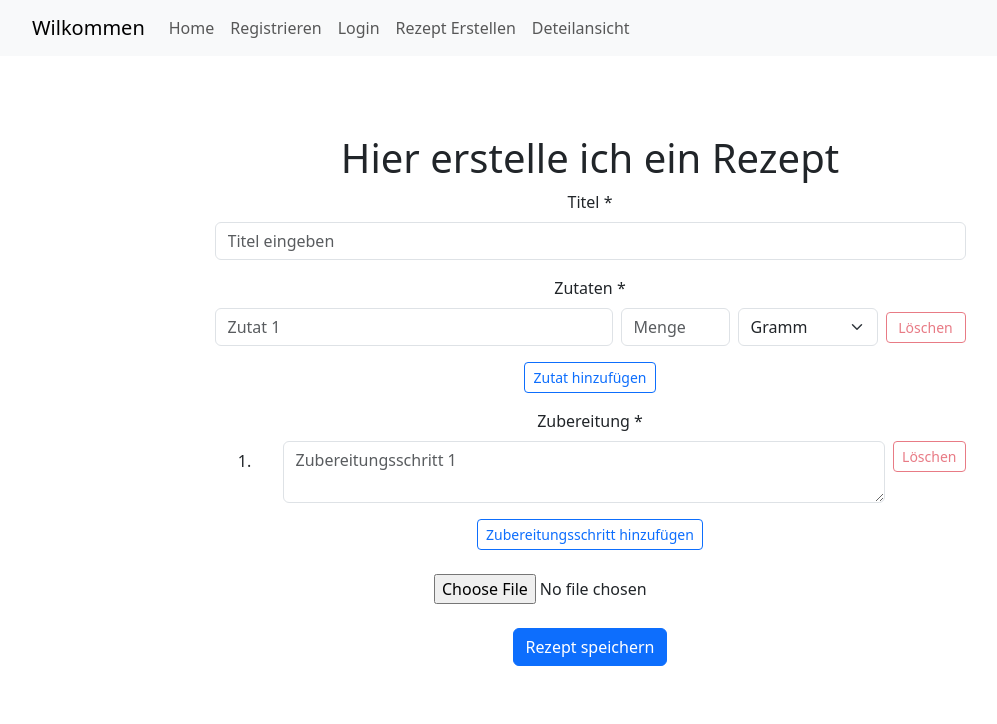
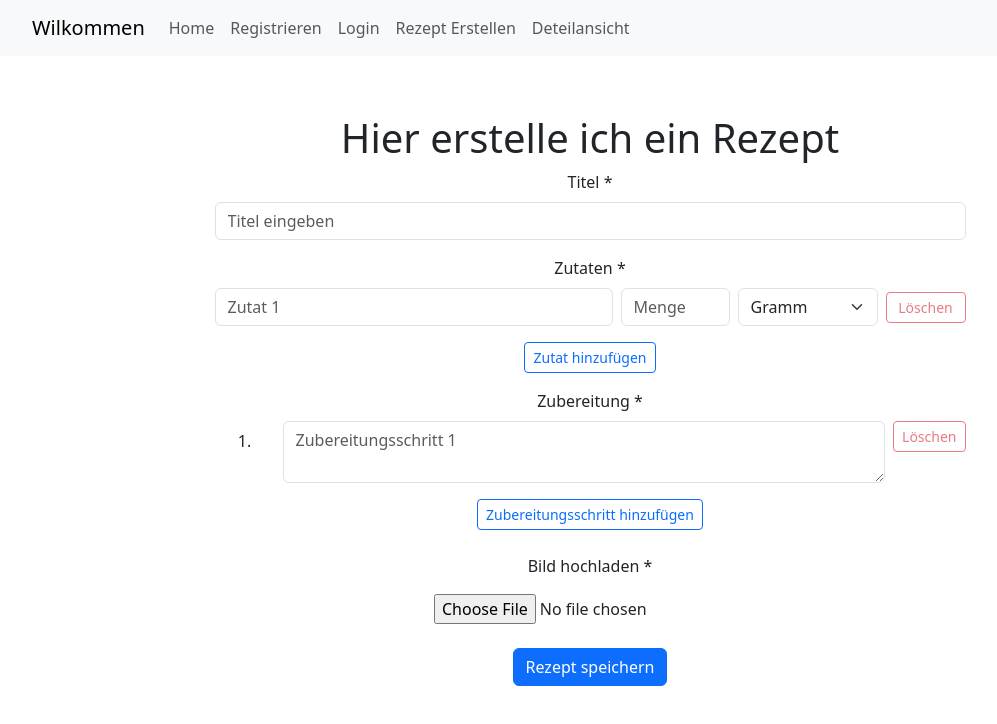
Before and after one commit to foolishbrother89/Projekt-Rezepte, a React (Vite) app in the folder frontend/: page /rezepterstellen in a window 1280 px wide. Shown: the top 724 px of the page, without its empty margins (50-1047 px from the left). Built offline with nearby package versions, Linux system fonts and the light colour scheme.

Commit message:
Error Alert, Form zurücksetzen bei erfolgreicher Antwort

```diff
--- a/frontend/src/components/rezepterstellen.jsx
+++ b/frontend/src/components/rezepterstellen.jsx
@@ -1,4 +1,3 @@
-import { jwtDecode } from 'jwt-decode';
 import { useState } from 'react';
 import {
   Container,
@@ -9,6 +8,8 @@ import {
 } from 'react-bootstrap';
 
 function RezeptErstellen(){
+    // Errorstate
+    const [error, setError] = useState('');
 
     // hier habe ich wie bei der registrierung ein inputformular in welchen ich ein Rezept erstelle
     // Sobald ich die inputs habe schicke ich an die Backend per POST an /api/rezepte die Werte
@@ -106,7 +107,7 @@ function RezeptErstellen(){
         // An Backend Senden
         try {
             const response = await fetch(`${import.meta.env.VITE_API_SERVER_URL}/api/RezeptErstellen`, {
-                method: 'PUT',
+                method: 'POST',
                 headers: {
                     'Authorization': `Bearer ${token}`, // Token mitschicken im headder
                     //'Content-Type': 'application/json', wird vom formData automatisch gesetzt
@@ -118,15 +119,21 @@ function RezeptErstellen(){
 
             if (response.ok){
                 // Positive Antwort angekommen
+                alert('Rezept erfolgreich erstellt!');
+                // Form zurücksetzen
+                setTitel('');
+                setZutaten([{ zutat: '', menge: '', einheit: '' }]);
+                setZubereitung(['']);
+                setBild({ dataURL: null, fileName: null, file: null });
+                setError('');
             } else {
                 // Negative Antwort angekommen
+                setError('Fehler beim Speichern des Rezepts.');
             }
         // Keine Antwort oder falsche Adresse
         } catch (error) {
-            setMessage('Fehler beim Speichern des Profils');
+            setError('Netzwerkfehler beim Speichern.');
         }
-
-        //Inputfelder Zurücksetzen/Leeren
     };
 
 
@@ -296,6 +303,13 @@ function RezeptErstellen(){
                 <h1>Hier erstelle ich ein Rezept</h1>
             </div>
 
+            {/* Error Anzeige */}
+            {error && (
+                <Alert variant="danger" className="mb-3">
+                    {error}
+                </Alert>
+                )}
+
             <Form onSubmit={handleSaveRecepie}>
 {/* #######################################################################################################################*/}
                 {/* Titel */}
@@ -330,6 +344,9 @@ function RezeptErstellen(){
                 </Form.Group>
 {/* #######################################################################################################################*/}
                 {/* Bild hinzufügen */}
+                <div>
+                    <p>Bild hochladen *</p>
+                </div>
                 <div>
                     {/* Inputfeld */}
                     <input
```
